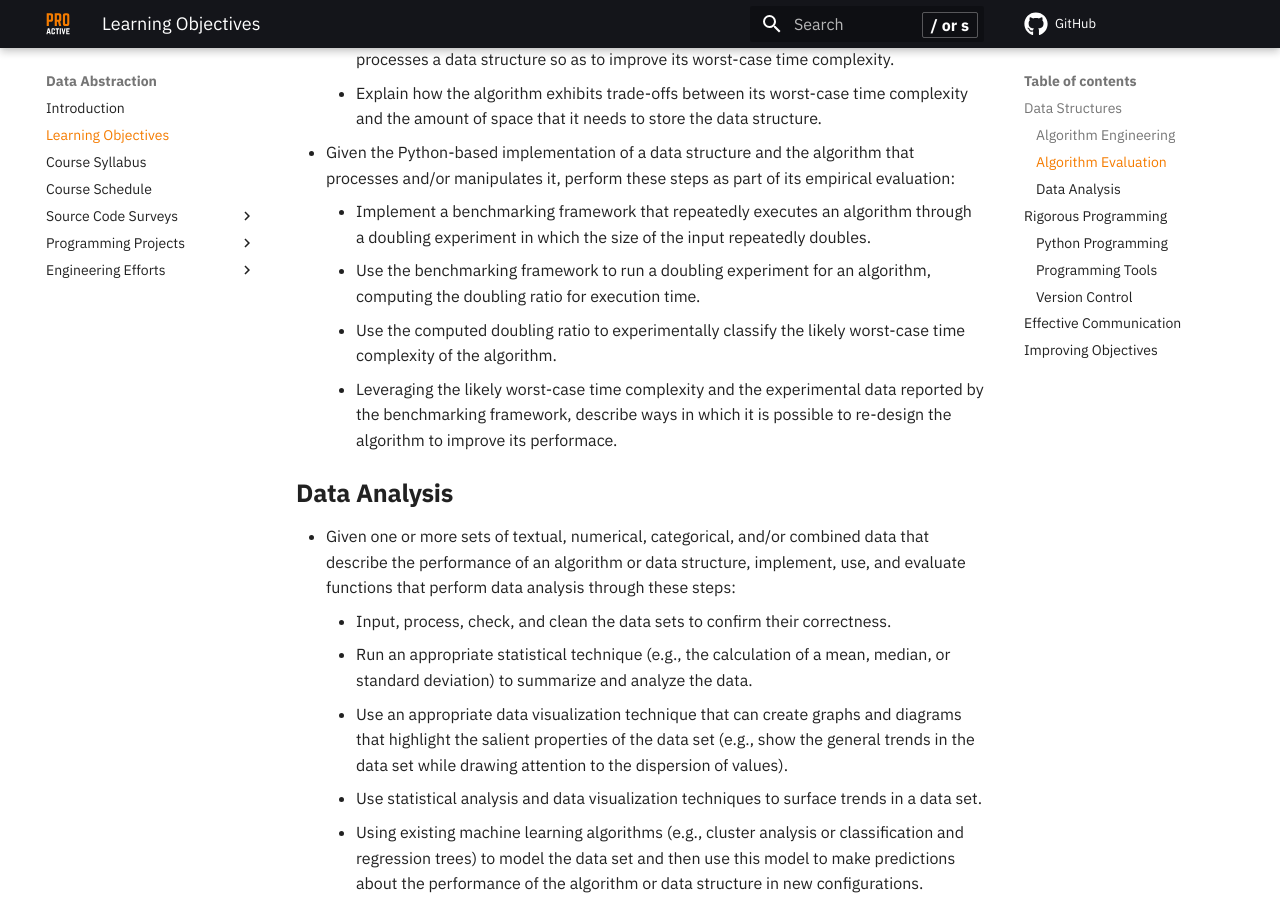
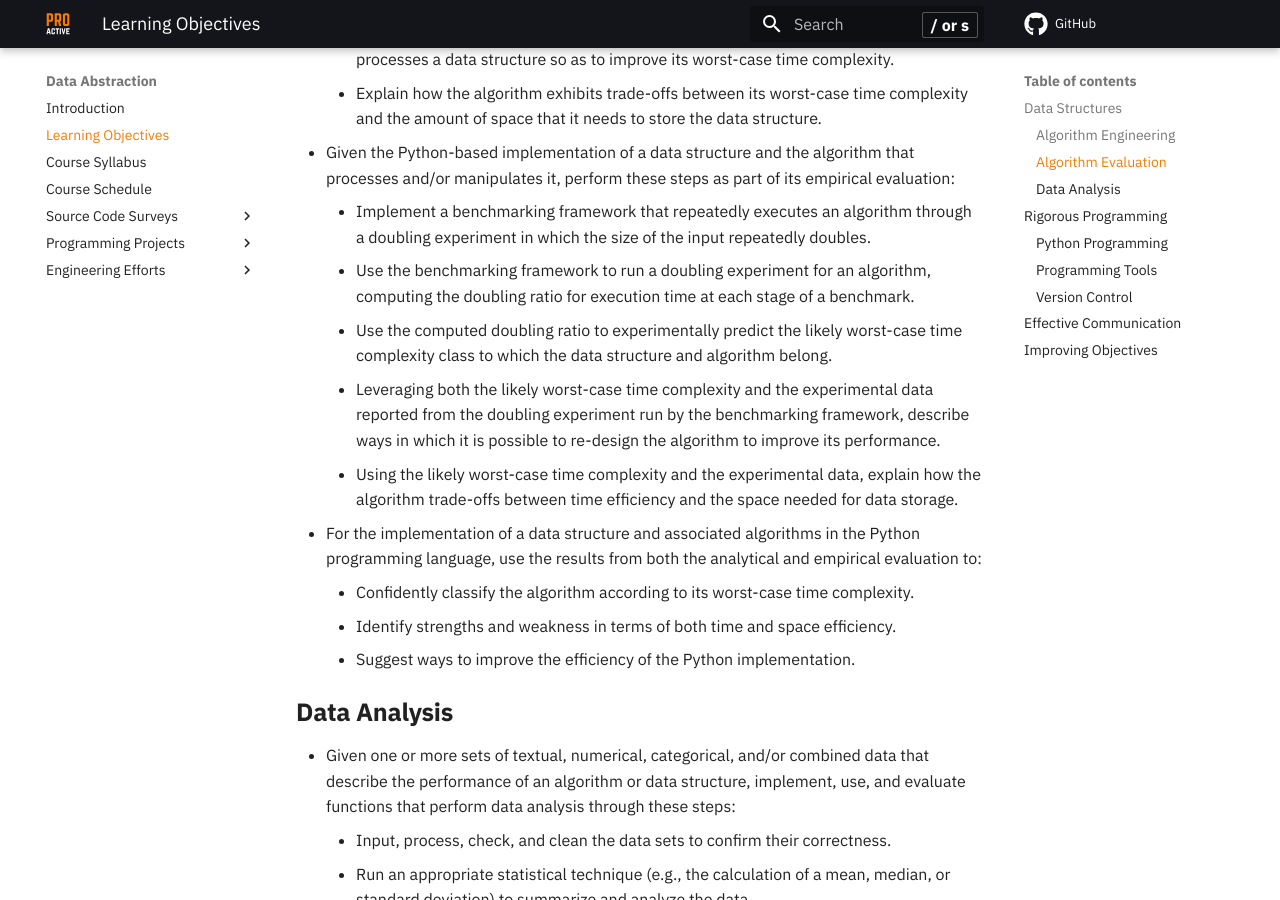
Before and after one commit to ProactiveProgrammers/www.proactiveprogrammers.com, an MkDocs documentation site: the page built from docs/data-abstraction/learning-objectives-data-abstraction.md, in a window 1280 px wide and 900 px high, scrolled down 1653 px. Built offline with MkDocs 1.6.1 and Material for MkDocs 9.7.7, drawn with Linux system fonts in a browser that asks for light colours; comment, search, counter and statistics services are not loaded.

Commit message:
feat: Add connections in learning-objectives-data-abstraction.

```diff
--- a/docs/data-abstraction/learning-objectives-data-abstraction.md
+++ b/docs/data-abstraction/learning-objectives-data-abstraction.md
@@ -74,12 +74,26 @@ will be able to demonstrate mastery of the following skills in data structures:
       through a doubling experiment in which the size of the input repeatedly
       doubles.
     - Use the benchmarking framework to run a doubling experiment for an
-      algorithm, computing the doubling ratio for execution time.
-    - Use the computed doubling ratio to experimentally classify the likely
-      worst-case time complexity of the algorithm.
-    - Leveraging the likely worst-case time complexity and the experimental data
-      reported by the benchmarking framework, describe ways in which it is
-      possible to re-design the algorithm to improve its performace.
+      algorithm, computing the doubling ratio for execution time at each stage
+      of a benchmark.
+    - Use the computed doubling ratio to experimentally predict the likely
+      worst-case time complexity class to which the data structure and algorithm
+      belong.
+    - Leveraging both the likely worst-case time complexity and the experimental
+      data reported from the doubling experiment run by the benchmarking
+      framework, describe ways in which it is possible to re-design the
+      algorithm to improve its performance.
+    - Using the likely worst-case time complexity and the experimental data,
+      explain how the algorithm trade-offs between time efficiency and the space
+      needed for data storage.
+- For the implementation of a data structure and associated algorithms in the
+  Python programming language, use the results from both the analytical and
+  empirical evaluation to:
+    - Confidently classify the algorithm according to its worst-case time
+      complexity.
+    - Identify strengths and weakness in terms of both time and space
+      efficiency.
+    - Suggest ways to improve the efficiency of the Python implementation.
 
 ### Data Analysis
 
```
